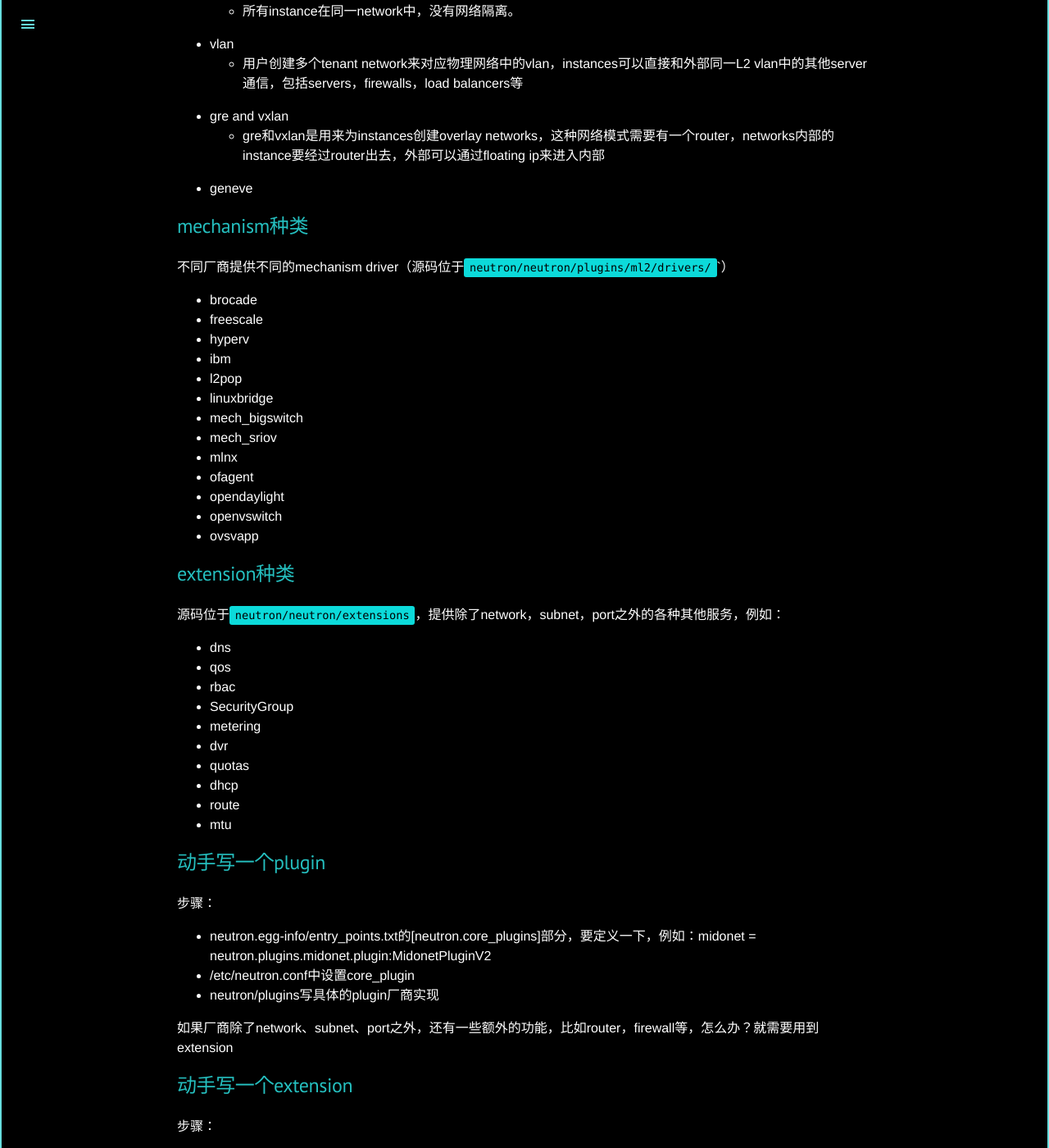
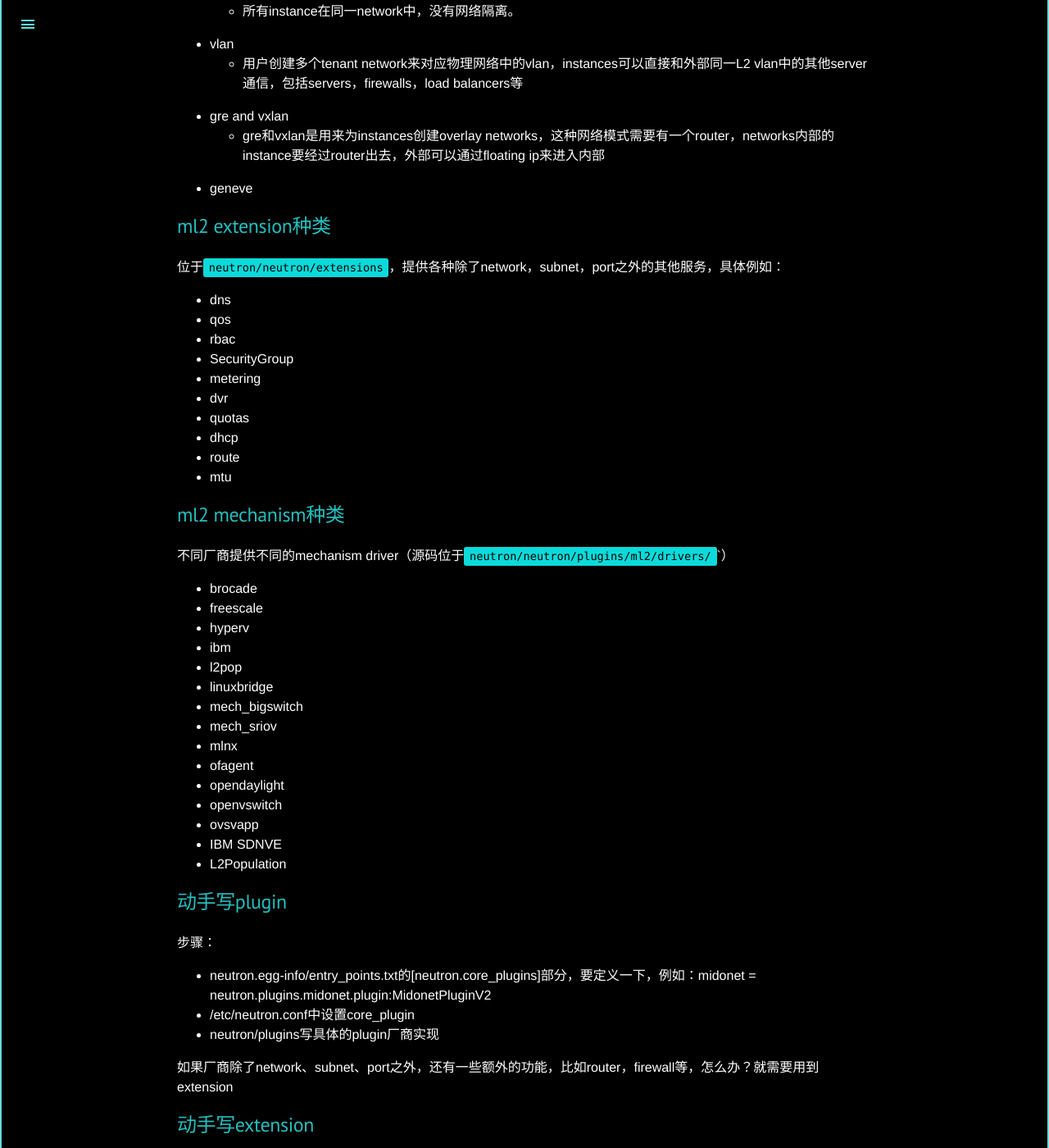
Before and after one commit to CheeseLee/zhouyaguo.github.io, a Jekyll site: the page built from _posts/2015-11-26-neutron-arch.md, in a window 1280 px wide and 1400 px high, scrolled down 1491 px. Shown: the whole window at 82% size. Built offline with Jekyll 4.4.1, drawn with Linux system fonts in a browser that asks for light colours; Markdown is read by kramdown in place of the engine named in the settings; comment, search, counter and statistics services are not loaded; part of the change alters nothing that is shown.

Commit message:
polish neutron-arch

```diff
--- a/_posts/2015-11-26-neutron-arch.md
+++ b/_posts/2015-11-26-neutron-arch.md
@@ -73,8 +73,25 @@ neutron支持每个tenant拥有多个private networks，并且允许ip overlap
   - gre和vxlan是用来为instances创建overlay networks，这种网络模式需要有一个router，networks内部的instance要经过router出去，外部可以通过floating ip来进入内部
 - geneve
 
-mechanism种类
--------------
+ml2 extension种类
+-----------------
+
+位于`neutron/neutron/extensions`，提供各种除了network，subnet，port之外的其他服务，具体例如：
+
+- dns
+- qos
+- rbac
+- SecurityGroup
+- metering
+- dvr
+- quotas
+- dhcp
+- route
+- mtu
+
+
+ml2 mechanism种类
+-----------------
 
 不同厂商提供不同的mechanism driver（源码位于`neutron/neutron/plugins/ml2/drivers/``）
 
@@ -91,25 +108,11 @@ mechanism种类
 - opendaylight
 - openvswitch
 - ovsvapp
+- IBM SDNVE
+- L2Population
 
-extension种类
-------------
-
-源码位于`neutron/neutron/extensions`，提供除了network，subnet，port之外的各种其他服务，例如：
-
-- dns
-- qos
-- rbac
-- SecurityGroup
-- metering
-- dvr
-- quotas
-- dhcp
-- route
-- mtu
-
-动手写一个plugin
----------------
+动手写plugin
+-----------
 
 步骤：
 
@@ -120,8 +123,8 @@ extension种类
 如果厂商除了network、subnet、port之外，还有一些额外的功能，比如router，firewall等，怎么办？就需要用到extension
 
 
-动手写一个extension
--------------------
+动手写extension
+---------------
 
 步骤：
 
```
